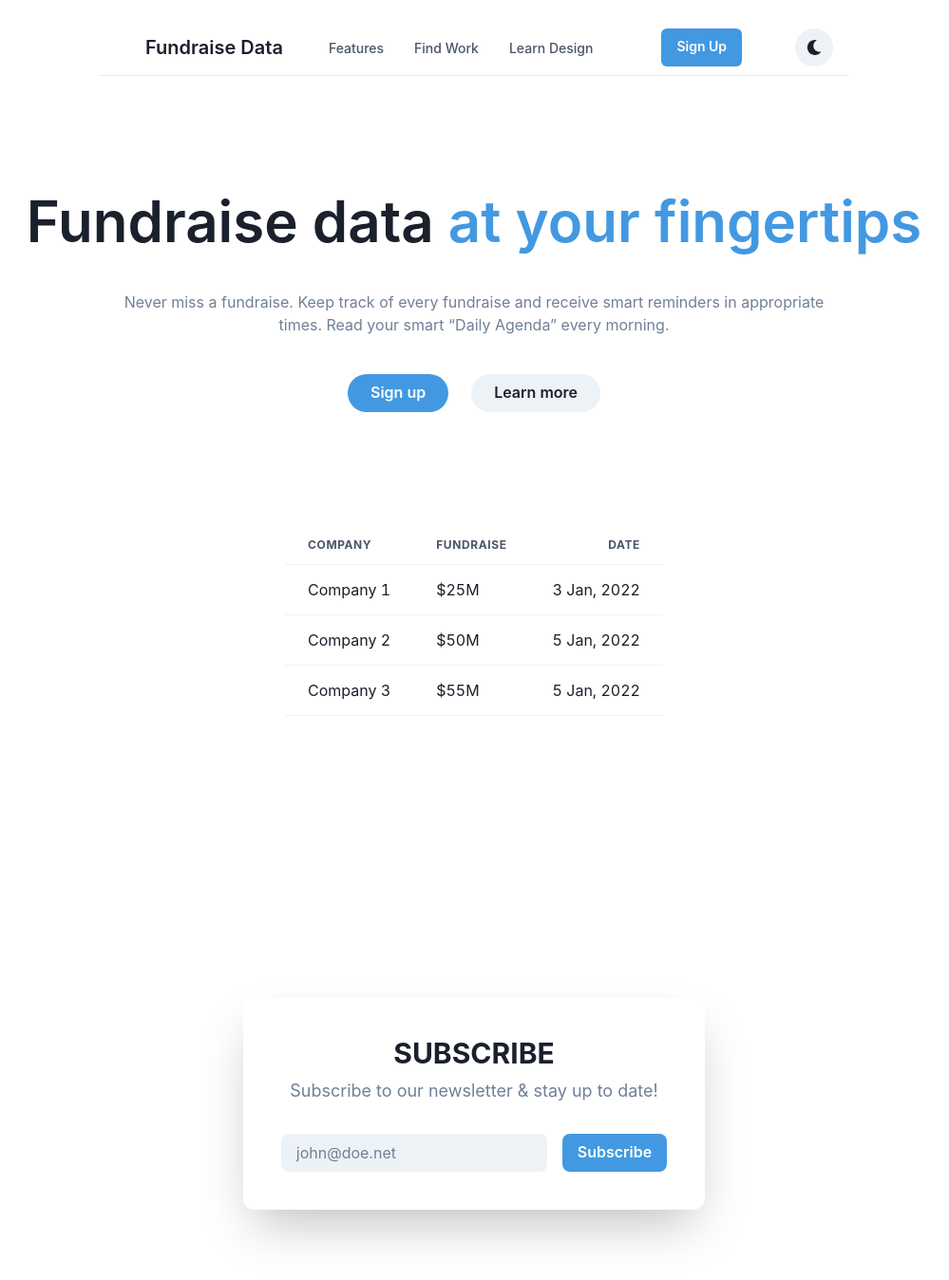
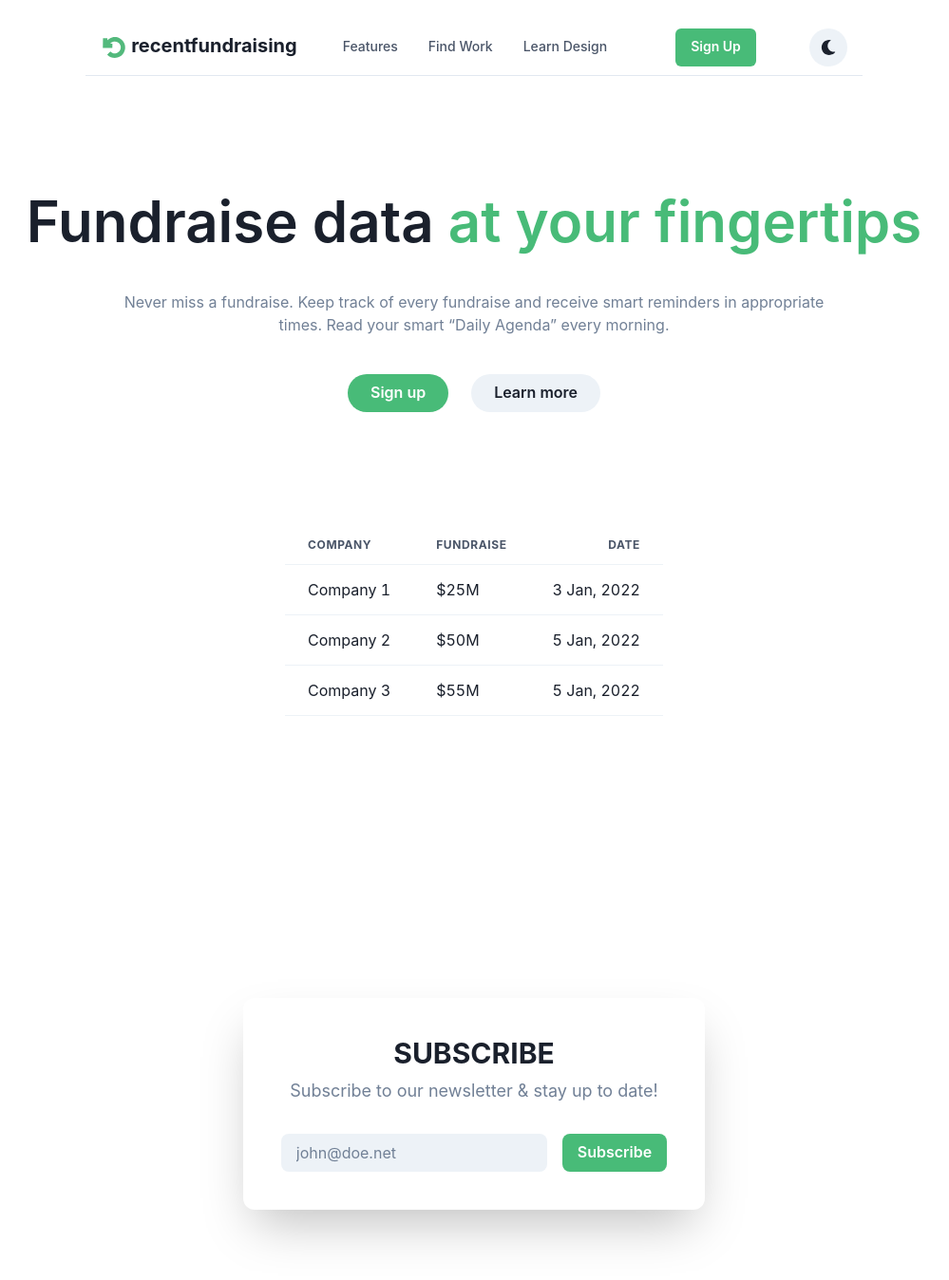
Before and after one commit to PH-Intelligence/recentfundraising-frontend, a React (Create React App) app: page / in a window 1280 px wide. Shown: the top 1348 px of the page at 95% size, without its empty margins (141-1140 px from the left). Built offline with nearby package versions, Linux system fonts and the light colour scheme.

Commit message:
formatting updates + green color

```diff
--- a/src/App.js
+++ b/src/App.js
@@ -31,6 +31,7 @@ import {
 } from '@chakra-ui/icons';
 import { ColorModeSwitcher } from './ColorModeSwitcher';
 import { Logo } from './Logo';
+import Recentlogo from './recentlogo.svg';
 import Header from "./components/Header";
 import NavBar from "./components/NavBar";
 import Newsletter from "./components/Newsletter";
--- a/src/Logo.js
+++ b/src/Logo.js
@@ -4,7 +4,7 @@ import logo from './logo.svg';
 
 const spin = keyframes`
   from { transform: rotate(0deg); }
-  to { transform: rotate(360deg); }
+  to { transform: rotate(-360deg); }
 `;
 
 export const Logo = props => {
--- a/src/components/HeroSection.js
+++ b/src/components/HeroSection.js
@@ -22,7 +22,7 @@ import {
             fontSize={{ base: '3xl', sm: '4xl', md: '6xl' }}
             lineHeight={'110%'}>
             Fundraise data{' '}
-            <Text as={'span'} color={'blue.400'}>
+            <Text as={'span'} color={'green.400'}>
               at your fingertips
             </Text>
           </Heading>
@@ -34,9 +34,9 @@ import {
             <Button
               rounded={'full'}
               px={6}
-              colorScheme={'blue'}
-              bg={'blue.400'}
-              _hover={{ bg: 'blue.500' }}>
+              colorScheme={'green'}
+              bg={'green.400'}
+              _hover={{ bg: 'green.500' }}>
               Sign up
             </Button>
             <Button rounded={'full'} px={6}>
--- a/src/components/NavBar.js
+++ b/src/components/NavBar.js
@@ -24,6 +24,7 @@ import {
 } from '@chakra-ui/icons';
 import { useColorMode } from '@chakra-ui/react';
 import {FaSun, FaMoon, FaInstagram, FaGithub, FaLinkedin } from 'react-icons/fa'
+import Recentlogo from '../recentlogo.svg';
 
 export default function WithSubnavigation() {
   const { isOpen, onToggle } = useDisclosure();
@@ -57,11 +58,12 @@ export default function WithSubnavigation() {
           />
         </Flex>
         <Flex flex={{ base: 1 }} justify={{ base: 'center', md: 'start' }}>
+          <img src={Recentlogo} className="logo" width ="28" display="flex" alignItems="center" justifyContent="center" alt="Logo"/>
           <Text
             textAlign={useBreakpointValue({ base: 'center', md: 'left' })}
             fontFamily={'heading'}
             color={useColorModeValue('gray.800', 'white')}>
-            <Heading ml="8" size="md" fontWeight='semibold' color="black.400"> Fundraise Data</Heading>
+            <Heading ml="1" size="md" fontWeight='bold' color="black.400"> recentfundraising</Heading>
           </Text>
 
           <Flex display={{ base: 'none', md: 'flex' }} ml={10}>
@@ -87,10 +89,10 @@ export default function WithSubnavigation() {
             fontSize={'sm'}
             fontWeight={600}
             color={'white'}
-            bg={'blue.400'}
+            bg={'green.400'}
             href={'#'}
             _hover={{
-              bg: 'blue.300',
+              bg: 'green.300',
             }}>
             Sign Up
           </Button>
@@ -160,12 +162,12 @@ const DesktopSubNav = ({ label, href, subLabel }: NavItem) => {
       display={'block'}
       p={2}
       rounded={'md'}
-      _hover={{ bg: useColorModeValue('blue.50', 'gray.900') }}>
+      _hover={{ bg: useColorModeValue('green.50', 'gray.900') }}>
       <Stack direction={'row'} align={'center'}>
         <Box>
           <Text
             transition={'all .3s ease'}
-            _groupHover={{ color: 'blue.400' }}
+            _groupHover={{ color: 'green.400' }}
             fontWeight={500}>
             {label}
           </Text>
@@ -179,7 +181,7 @@ const DesktopSubNav = ({ label, href, subLabel }: NavItem) => {
           justify={'flex-end'}
           align={'center'}
           flex={1}>
-          <Icon color={'blue.400'} w={5} h={5} as={ChevronRightIcon} />
+          <Icon color={'green.400'} w={5} h={5} as={ChevronRightIcon} />
         </Flex>
       </Stack>
     </Link>
--- a/src/components/Newsletter.js
+++ b/src/components/Newsletter.js
@@ -51,12 +51,12 @@ import {
               }}
             />
             <Button
-              bg={'blue.400'}
+              bg={'green.400'}
               rounded={'lg'}
               color={'white'}
               flex={'1 0 auto'}
-              _hover={{ bg: 'blue.500' }}
-              _focus={{ bg: 'blue.500' }}>
+              _hover={{ bg: 'green.500' }}
+              _focus={{ bg: 'green.500' }}>
               Subscribe
             </Button>
           </Stack>
--- a/src/index.js
+++ b/src/index.js
@@ -4,6 +4,7 @@ import * as ReactDOM from 'react-dom/client';
 import App from './App';
 import reportWebVitals from './reportWebVitals';
 import * as serviceWorker from './serviceWorker';
+import {ReactComponent as Logo} from './logo.svg';
 
 const container = document.getElementById('root');
 const root = ReactDOM.createRoot(container);
@@ -16,3 +17,5 @@ root.render(
     </ChakraProvider>
   </StrictMode>
 );
+
+export {Logo}
```
Also changed, not shown: src/recentlogo.svg.
